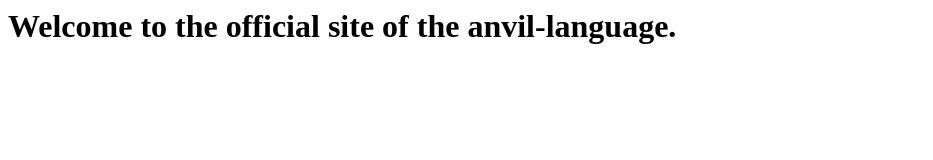
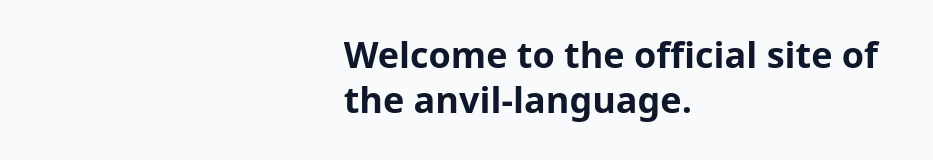
Before and after one commit to anvil-language/anvil-lang, a plain HTML site: page index.html in a window 1280 px wide. Shown: the whole page, without its empty margins (0-933 px from the left). Drawn offline with Linux system fonts and the light colour scheme.

Commit message:
Update index.html

```diff
--- a/index.html
+++ b/index.html
@@ -1,7 +1,7 @@
 <html>
   <head>
     <title>Welcome</title>
-    <link rel="stylesheet" src="styles/style.css">
+    <link rel="stylesheet" href="styles/style.css">
   </head>
   <body>
     <h1>Welcome to the official site of the anvil-language.</h1>
```
